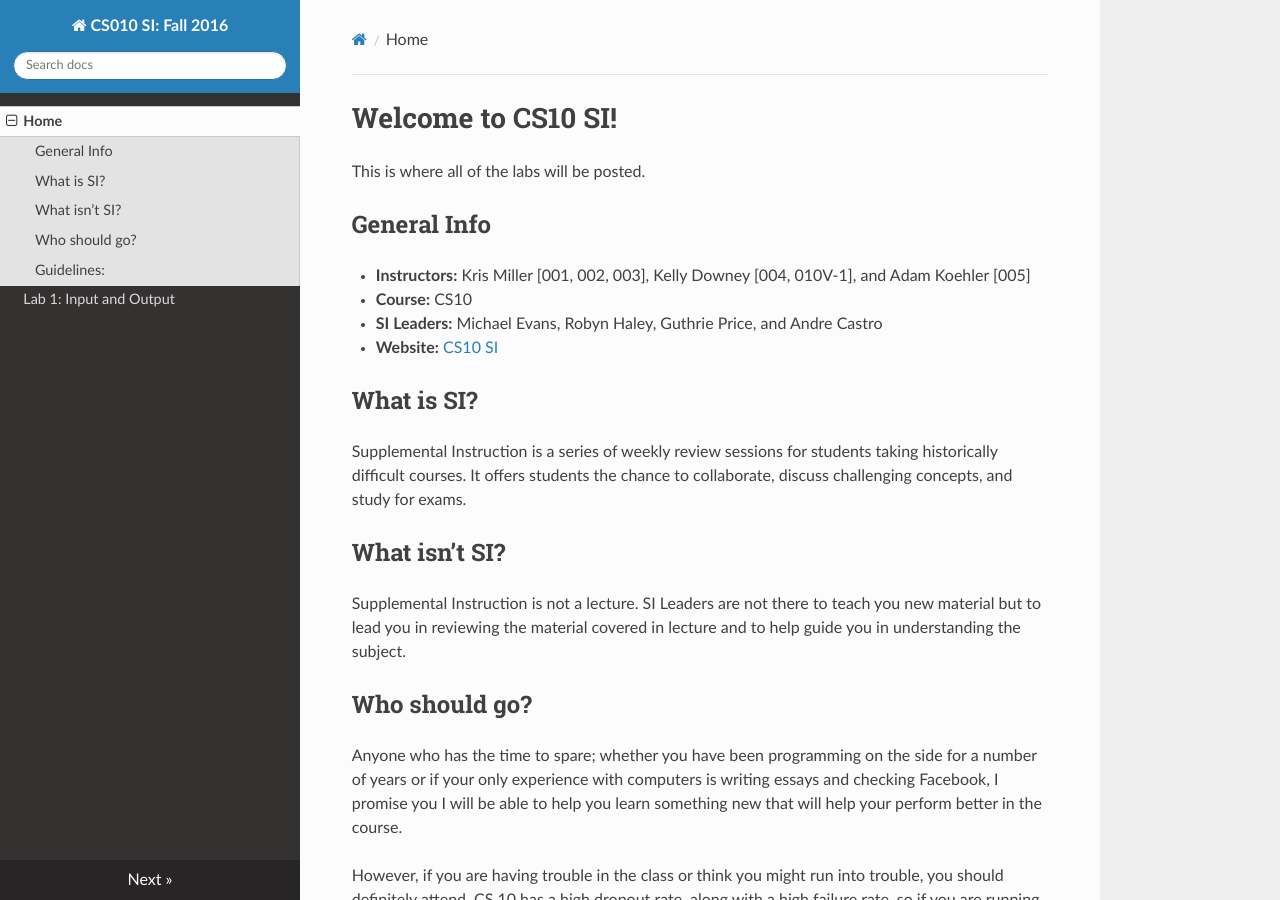
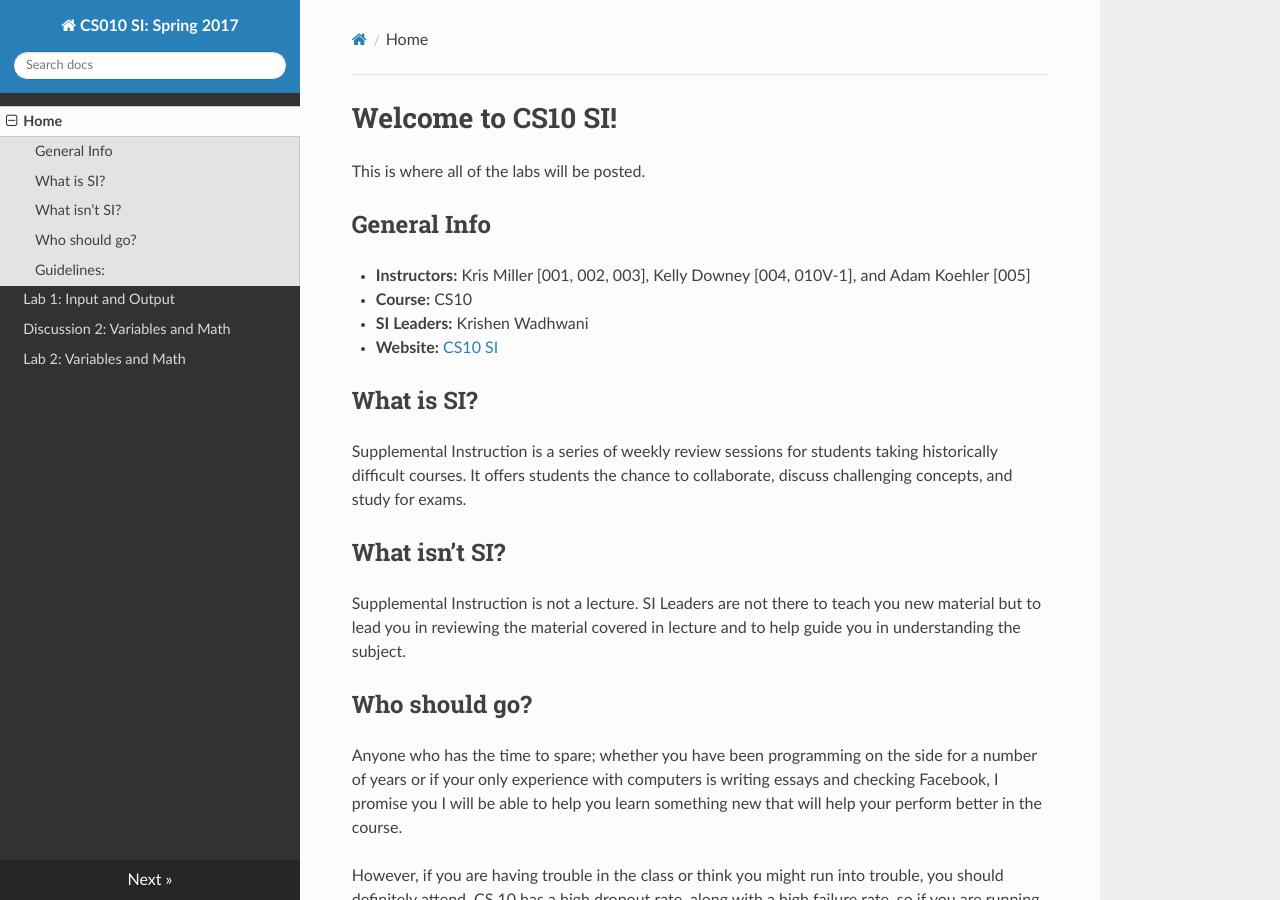
Before and after one commit to cs-si-ucr/cs10, an MkDocs documentation site: the page built from docs/index.md, in a window 1280 px wide and 900 px high. Built offline with MkDocs 1.6.1, drawn with Linux system fonts in a browser that asks for light colours; nearby versions of some CDN libraries; old or Windows-style settings are respelled for this version of MkDocs.

Commit message:
Updated Course Title

```diff
--- a/docs/index.md
+++ b/docs/index.md
@@ -6,7 +6,7 @@ General Info
 ------------
 - **Instructors:** Kris Miller [001, 002, 003], Kelly Downey [004, 010V-1], and Adam Koehler [005]
 - **Course:** CS10
-- **SI Leaders:** Michael Evans, Robyn Haley, Guthrie Price, and Andre Castro
+- **SI Leaders:** Krishen Wadhwani
 - **Website:** [CS10 SI](http://cs-si-ucr.github.io/cs10)
 
 What is SI?
--- a/mkdocs.yml
+++ b/mkdocs.yml
@@ -1,9 +1,9 @@
-site_name: "CS010 SI: Fall 2016"
+site_name: "CS010 SI: Spring 2017"
 pages:
     - [index.md, "Home"]
     - [lab01.md, "Lab 1: Input and Output"]
-    #- [dis02.md, "Discussion 2: Variables and Math"]
-    #- [lab02.md, "Lab 2: Variables and Math"]
+    - [dis02.md, "Discussion 2: Variables and Math"]
+    - [lab02.md, "Lab 2: Variables and Math"]
     #- [dis03.md, "Discussion 3: Characters and Branches"]
     #- [lab03.md, "Lab 3: Characters and Branches"]
     #- [dis04.md, "Discussion 4: Strings and Loops"]
```
